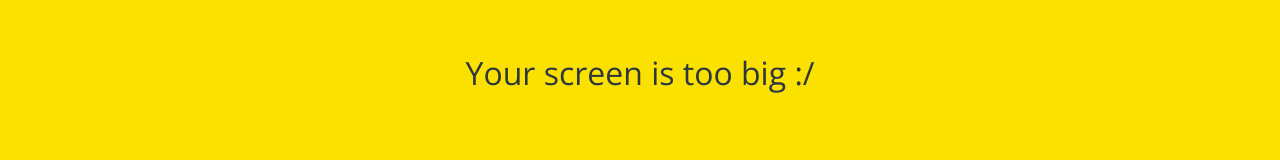
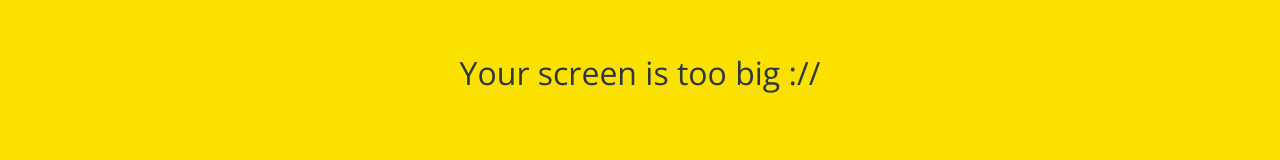
Before and after one commit to JongTL/kokoa-clone-2020, a plain HTML site: page chats.html in a window 1280 px wide. Shown: the part 327-487 px from the top of the page. Drawn offline with nearby package versions, Linux system fonts and the light colour scheme.

Commit message:
Update chats.html

```diff
--- a/chats.html
+++ b/chats.html
@@ -95,7 +95,7 @@
 
 
     <div id="no-mobile">
-        <span>Your screen is too big :/</span>
+        <span>Your screen is too big ://</span>
     </div>
 
 
```
